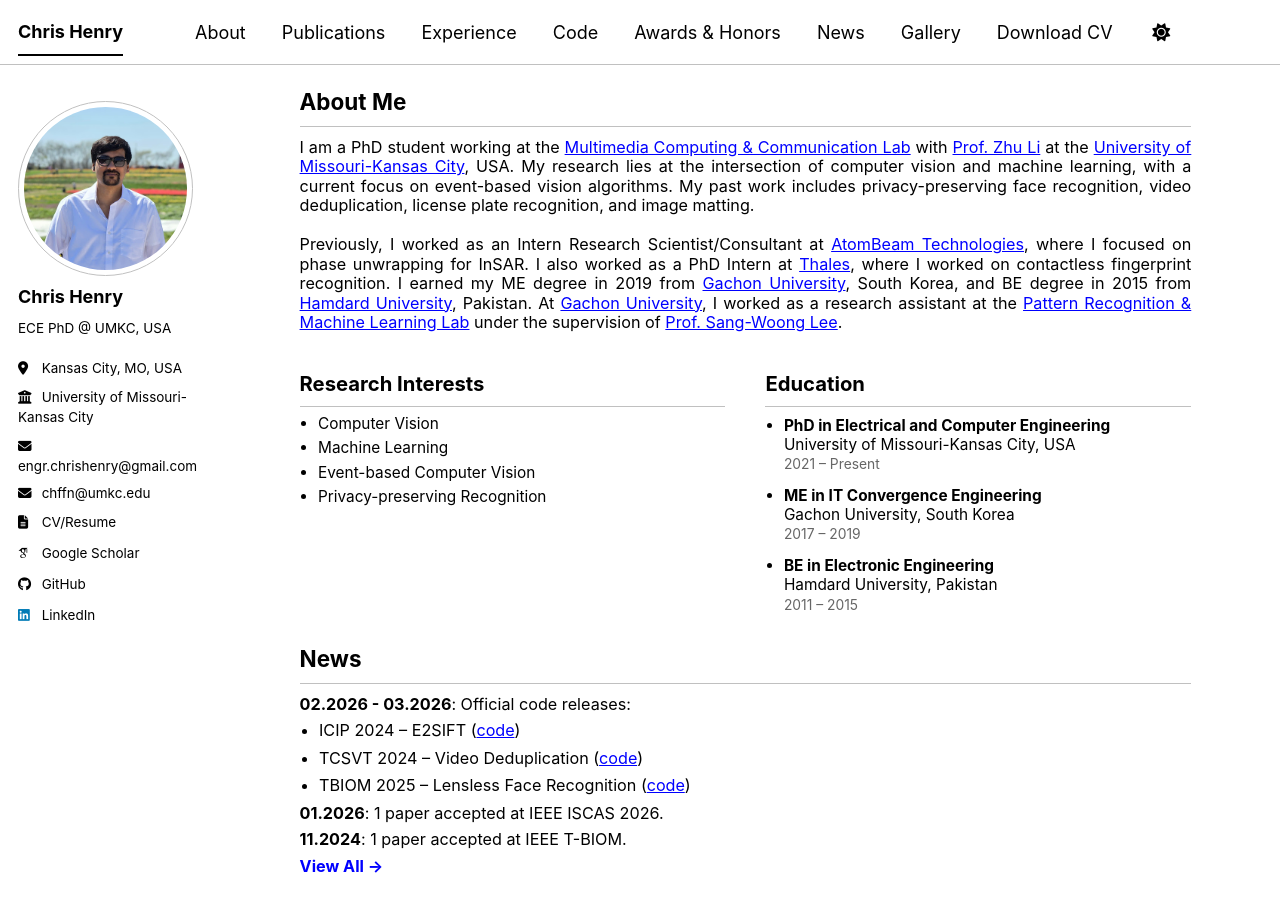
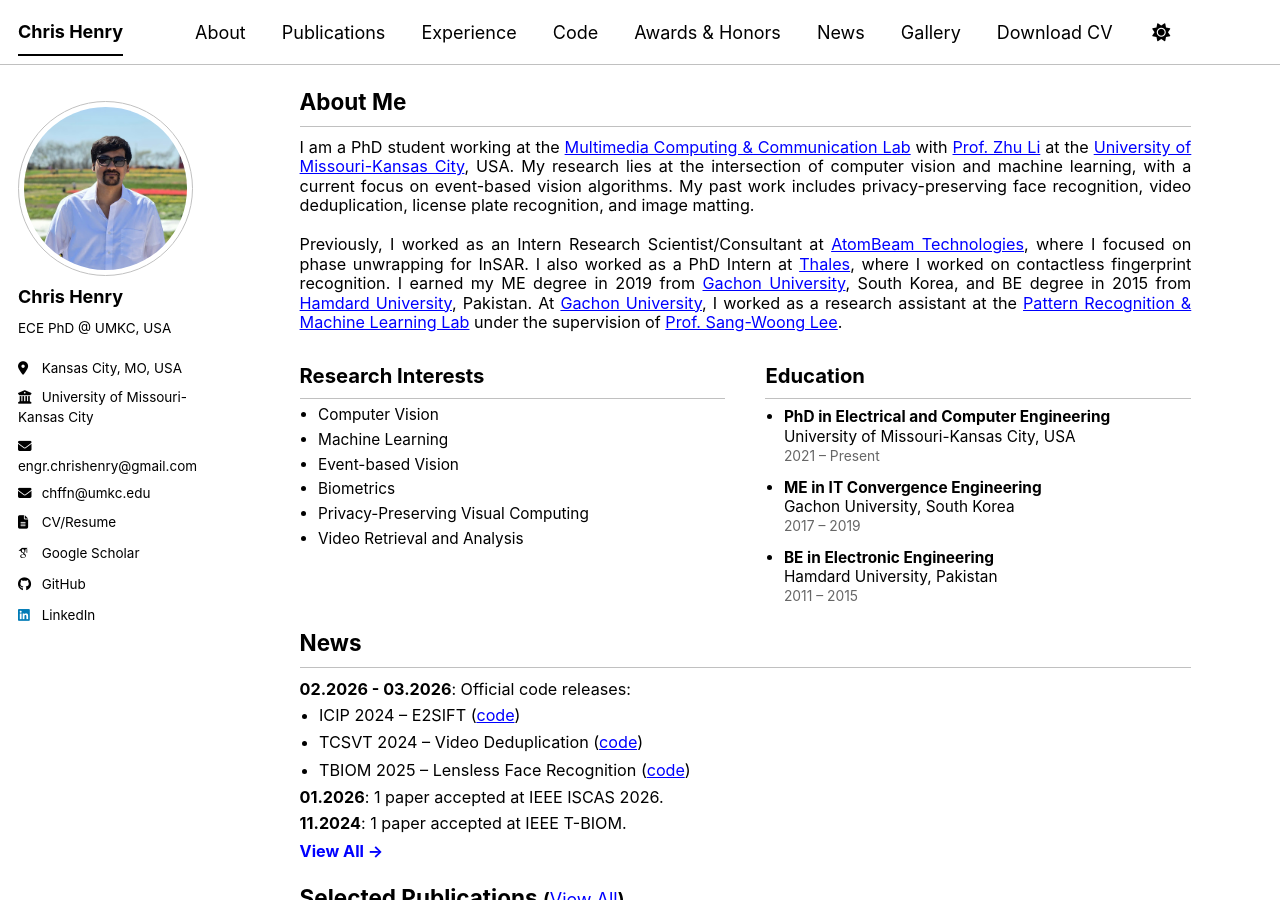
Before and after one commit to engrchrishenry/engrchrishenry.github.io, a Jekyll site: the page built from _pages/about.md, in a window 1280 px wide and 900 px high. Built offline with Jekyll 4.4.1, drawn with Linux system fonts in a browser that asks for light colours; some web fonts are replaced; a script bundle is joined from its source files by our own code; library files that are not in the unit come from our copies.

Commit message:
Minor updates and improvements

```diff
--- a/_pages/about.md
+++ b/_pages/about.md
@@ -9,26 +9,28 @@
 
 <h2>About Me</h2>
 
-<div style="font-size:0.90em; line-height:1.2em;">
+<div style="font-size:0.90em; line-height:1.2em; margin-bottom:0.7em;">
 
 I am a PhD student working at the <a href="https://zhuli-umkc.github.io/my.home/" target="_blank">Multimedia Computing & Communication Lab</a> with <a href="https://zhuli-umkc.github.io/my.home/" target="_blank">Prof. Zhu Li</a> at the <a href="https://www.umkc.edu/" target="_blank">University of Missouri-Kansas City</a>, USA. My research lies at the intersection of computer vision and machine learning, with a current focus on event-based vision algorithms. My past work includes privacy-preserving face recognition, video deduplication, license plate recognition, and image matting.<br><br>
 
-Previously, I worked as an Intern Research Scientist/Consultant at <a href="https://www.atombeamtech.com/" target="_blank">AtomBeam Technologies</a>, where I focused on phase unwrapping for InSAR. I also worked as a PhD Intern at <a href="https://www.thalesgroup.com/en" target="_blank">Thales</a>, where I worked on contactless fingerprint recognition. I earned my ME degree in 2019 from <a href="https://www.gachon.ac.kr/sites/eng/index.do" target="_blank">Gachon University</a>, South Korea, and BE degree in 2015 from <a href="https://www.hamdard.edu.pk/" target="_blank">Hamdard University</a>, Pakistan. At <a href="https://www.gachon.ac.kr/sites/eng/index.do" target="_blank">Gachon University</a>, I worked as a research assistant at the <a href="http://pr.gachon.ac.kr/" target="_blank">Pattern Recognition & Machine Learning Lab</a> under the supervision of <a href="https://pr.gachon.ac.kr/people-professor.html" target="_blank">Prof. Sang-Woong Lee</a>.<br><br>
+Previously, I worked as an Intern Research Scientist/Consultant at <a href="https://www.atombeamtech.com/" target="_blank">AtomBeam Technologies</a>, where I focused on phase unwrapping for InSAR. I also worked as a PhD Intern at <a href="https://www.thalesgroup.com/en" target="_blank">Thales</a>, where I worked on contactless fingerprint recognition. I earned my ME degree in 2019 from <a href="https://www.gachon.ac.kr/sites/eng/index.do" target="_blank">Gachon University</a>, South Korea, and BE degree in 2015 from <a href="https://www.hamdard.edu.pk/" target="_blank">Hamdard University</a>, Pakistan. At <a href="https://www.gachon.ac.kr/sites/eng/index.do" target="_blank">Gachon University</a>, I worked as a research assistant at the <a href="http://pr.gachon.ac.kr/" target="_blank">Pattern Recognition & Machine Learning Lab</a> under the supervision of <a href="https://pr.gachon.ac.kr/people-professor.html" target="_blank">Prof. Sang-Woong Lee</a>.
 
 </div>
 
-<div style="font-size:0.90em; line-height:1.5em;">
+<div style="font-size:0.90em; line-height:1.5em; margin-top:0em;">
 
   <div style="display:flex; flex-wrap:wrap; gap:40px; align-items:flex-start;">
 
     <!-- Research Interests -->
     <div style="flex:1; min-width:280px;">
       <h2 style="margin-bottom:0.4em;">Research Interests</h2>
-      <ul style="margin:0; padding-left:1.2em; line-height:1.1em; font-size:0.95em;">
+      <ul style="margin:0; padding-left:1.2em; line-height:1.1em; font-size:0.95em; margin-bottom:0em;">
         <li>Computer Vision</li>
         <li>Machine Learning</li>
-        <li>Event-based Computer Vision</li>
-        <li>Privacy-preserving Recognition</li>
+        <li>Event-based Vision</li>
+        <li>Biometrics</li>
+        <li>Privacy-Preserving Visual Computing</li>
+        <li>Video Retrieval and Analysis</li>
       </ul>
     </div>
 
@@ -50,7 +52,7 @@
           <span style="font-size:0.90em; color:#666;">2017 – 2019</span>
         </li>
 
-        <li>
+        <li style="margin-bottom:0em;">
           <strong>BE in Electronic Engineering</strong><br>
           Hamdard University, Pakistan<br>
           <span style="font-size:0.90em; color:#666;">2011 – 2015</span>
@@ -66,7 +68,7 @@
 ## News
 
 <template>
-<div style="font-size:0.90em; line-height:1.5em; margin-bottom:1em;">
+<div style="font-size:0.90em; line-height:1.5em; margin-bottom:1em; margin-top:0em">
 
 <p style="margin:0 0 0.4em 0;">
   <strong>03.2026</strong>: Official code release: ICIP 2024 – E2SIFT (<a href="https://github.com/engrchrishenry/E2SIFT.git" target="_blank">code</a>)
@@ -121,7 +123,7 @@
 
 </template>
 
-<div style="font-size:0.90em; line-height:1.2em; margin-bottom:1em;">
+<div style="font-size:0.90em; line-height:1.2em; margin-bottom:1em; margin-top:0em;">
 
   <!-- Recent news always visible -->
   <p style="margin:0 0 0.4em 0;">
```
